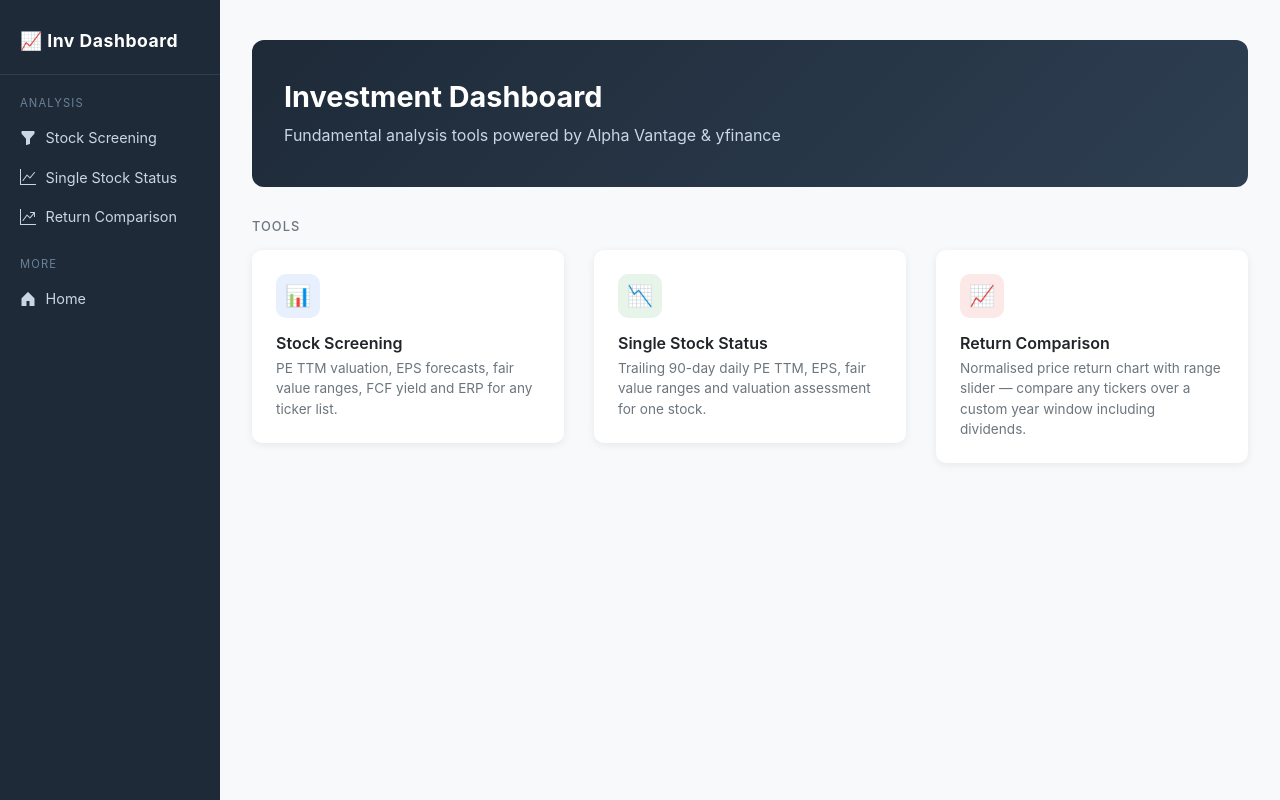
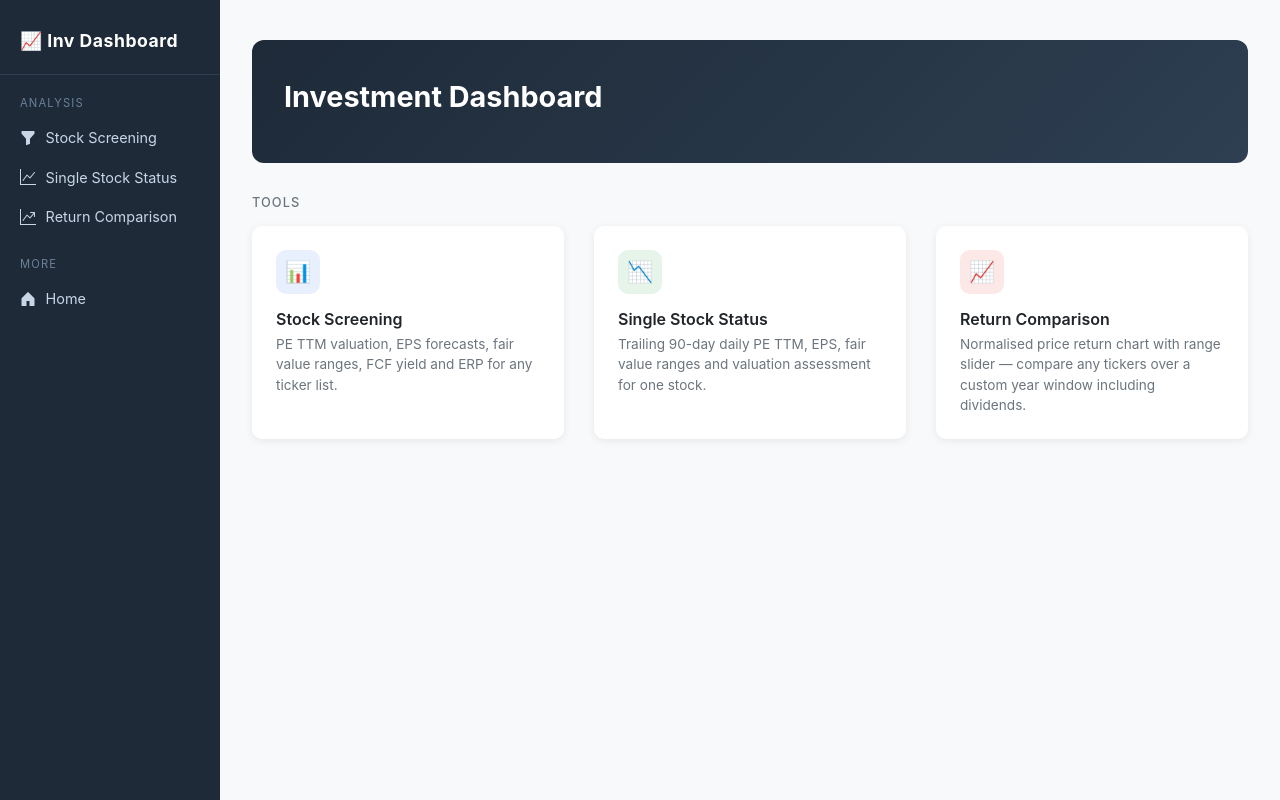
Before and after one commit to tangj310/Inv_equity, a FastAPI app: page / in a window 1280 px wide. Run offline with FastAPI, Linux system fonts and the light colour scheme; some libraries are stand-ins or nearby versions.

Commit message:
Home page: equal-height tool cards, remove slogan
Co-Authored-By: Claude Opus 4.6 <noreply@anthropic.com>

```diff
--- a/01_stock_search/templates/home.html
+++ b/01_stock_search/templates/home.html
@@ -79,8 +79,11 @@
             cursor: pointer;
             text-decoration: none;
             color: inherit;
-            display: block;
+            display: flex;
+            height: 100%;
         }
+        .tool-card .card-body { display: flex; flex-direction: column; }
+        .tool-card p { flex-grow: 1; }
         .tool-card:hover {
             transform: translateY(-3px);
             box-shadow: 0 6px 20px rgba(0,0,0,0.12);
@@ -142,7 +145,6 @@
 
     <div class="hero-card">
         <h1>Investment Dashboard</h1>
-        <p>Fundamental analysis tools powered by Alpha Vantage &amp; yfinance</p>
     </div>
 
     <h5 class="mb-3 text-muted" style="font-size:0.8rem; text-transform:uppercase; letter-spacing:0.08em;">Tools</h5>
```
